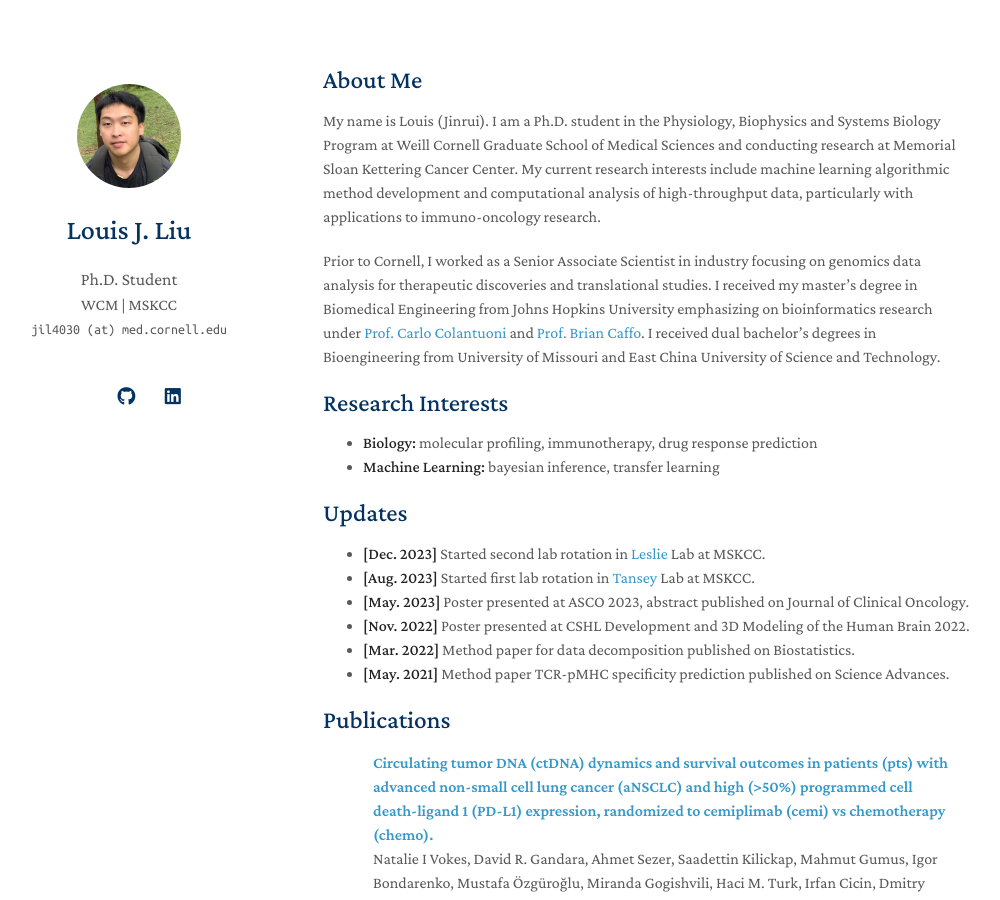
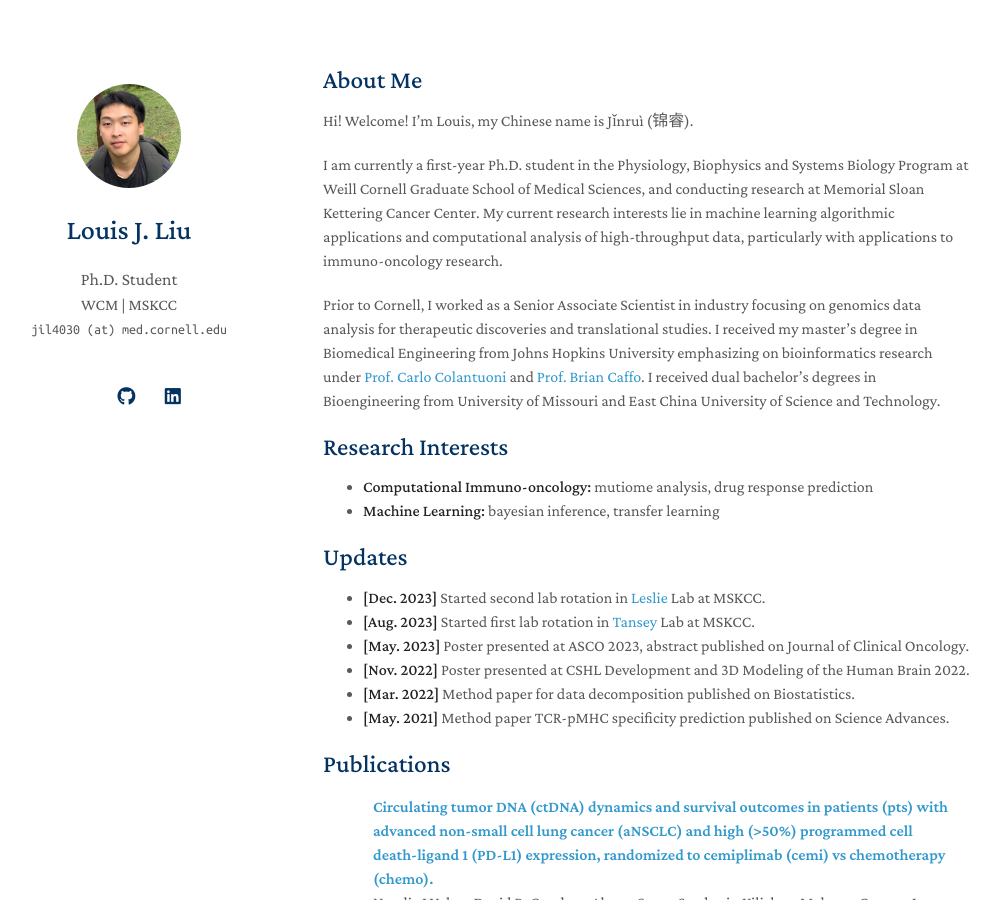
Before and after one commit to louis-jliu/louis-jliu.github.io, a Jekyll site: the page built from index.md, in a window 1280 px wide and 900 px high. Shown: the whole window, without its empty margins (147-1147 px from the left). Built offline with Jekyll 4.4.1, drawn with Linux system fonts in a browser that asks for light colours; nearby versions of some CDN libraries; a style sheet for code colours, icons or effects is not loaded; our own code applies the rules of GitHub Pages for plain Markdown files.

Commit message:
update names

```diff
--- a/index.md
+++ b/index.md
@@ -4,13 +4,15 @@ layout: homepage
 
 ## About Me
 
-My name is Louis (Jinrui). I am a Ph.D. student in the Physiology, Biophysics and Systems Biology Program at Weill Cornell Graduate School of Medical Sciences and conducting research at Memorial Sloan Kettering Cancer Center. My current research interests include machine learning algorithmic method development and computational analysis of high-throughput data, particularly with applications to immuno-oncology research.
+Hi! Welcome! I'm Louis, my Chinese name is Jǐnruì (锦睿).
+
+I am currently a first-year Ph.D. student in the Physiology, Biophysics and Systems Biology Program at Weill Cornell Graduate School of Medical Sciences, and conducting research at Memorial Sloan Kettering Cancer Center. My current research interests lie in machine learning algorithmic applications and computational analysis of high-throughput data, particularly with applications to immuno-oncology research.
 
 Prior to Cornell, I worked as a Senior Associate Scientist in industry focusing on genomics data analysis for therapeutic discoveries and translational studies. I received my master's degree in Biomedical Engineering from Johns Hopkins University emphasizing on bioinformatics research under [Prof. Carlo Colantuoni](https://www.hopkinsmedicine.org/profiles/details/carlo-colantuoni) and [Prof. Brian Caffo](https://sites.google.com/view/bcaffo/home). I received dual bachelor's degrees in Bioengineering from University of Missouri and East China University of Science and Technology.
 
 ## Research Interests
 
-- **Biology:** molecular profiling, immunotherapy, drug response prediction
+- **Computational Immuno-oncology:** mutiome analysis, drug response prediction
 - **Machine Learning:** bayesian inference, transfer learning
 
 ## Updates
```
